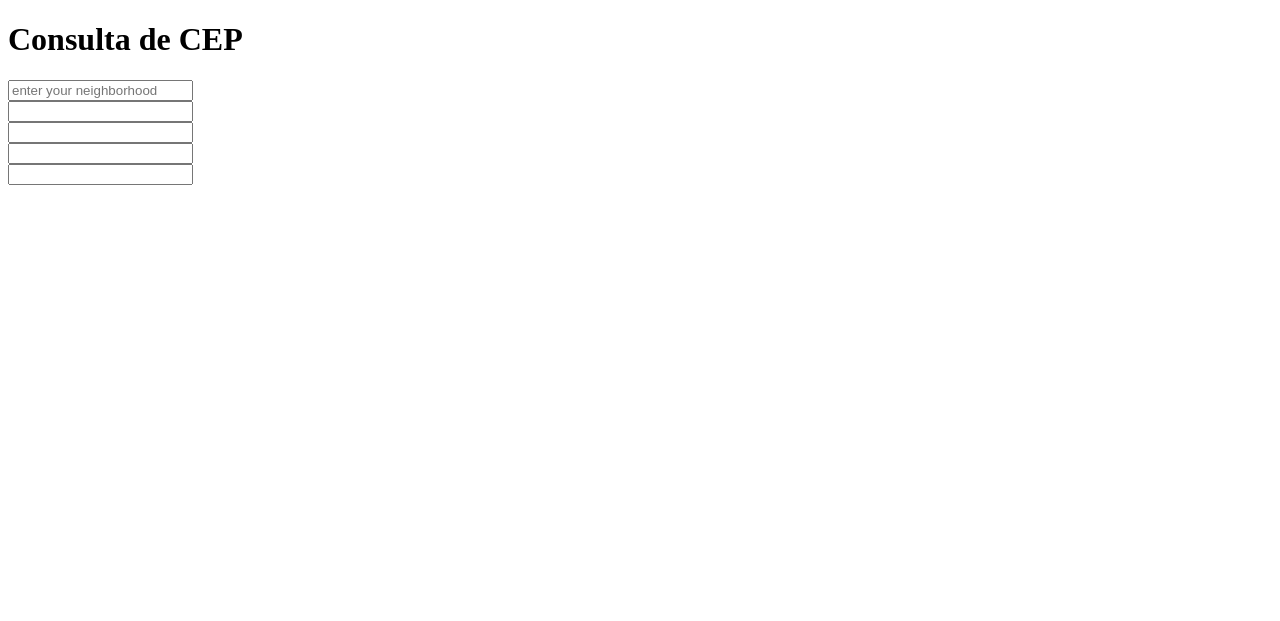
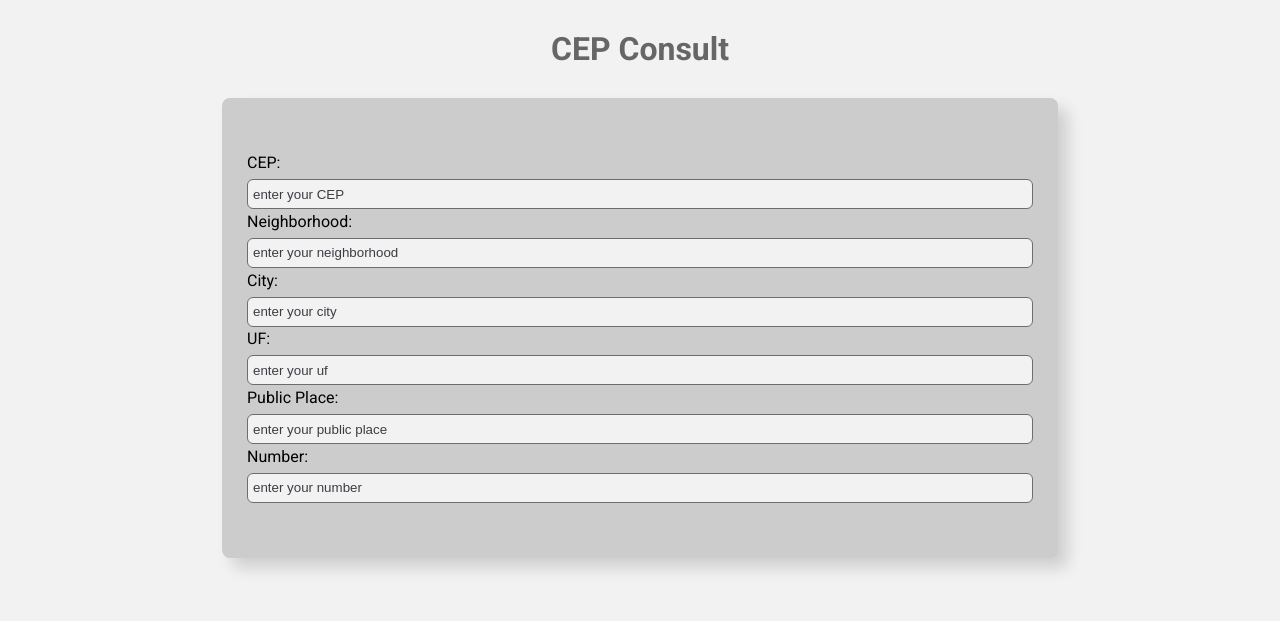
Before and after one commit to EricSouzaDosSantos/Consulta-de-CEP, a plain HTML site: page index.html in a window 1280 px wide. Drawn offline with Linux system fonts and the light colour scheme.

Commit message:
feat: added function with blur to autocomplete inputs

```diff
--- a/index.html
+++ b/index.html
@@ -1,43 +1,62 @@
 <!DOCTYPE html>
 <html lang="en">
+
 <head>
     <meta charset="UTF-8">
     <meta name="viewport" content="width=device-width, initial-scale=1.0">
     <script src="script/script.js"></script>
-    <title>Utilizando a API viaCEP</title>
+    <link rel="shortcut icon" href="assets/endereco.png" type="image/x-icon">
+    <link rel="stylesheet" href="style/style.css">
+    <title>Studying apis for front end</title>
 </head>
+
 <body>
 
-    <h1>Consulta de CEP</h1>
+    <main>
 
-    <form action="">
+        <h1>CEP Consult</h1>
+
+        <section>
+
+            <form id="Form">
 
                 <div class="control-form">
-            <label for="neighborhood"></label>
+                    <label for="cep">CEP:</label>
+                    <input type="text" id="cep" maxlength="9" placeholder="enter your CEP"
+                        onblur="ConsultCEP(this.value)">
+                </div>
+
+                <div class="control-form">
+                    <label for="neighborhood">Neighborhood:</label>
                     <input type="text" id="neighborhood" placeholder="enter your neighborhood">
                 </div>
 
                 <div class="control-form">
-            <label for="cep"></label>
-            <input type="text" id="cep">
+                    <label for="city">City:</label>
+                    <input type="text" id="city" placeholder="enter your city">
                 </div>
 
                 <div class="control-form">
-            <label for="city"></label>
-            <input type="text" id="city">
+                    <label for="uf">UF:</label>
+                    <input type="text" id="uf" placeholder="enter your uf">
                 </div>
 
                 <div class="control-form">
-            <label for="uf"></label>
-            <input type="text" id="uf">
+                    <label for="publicPlace">Public Place:</label>
+                    <input type="text" id="publicPlace" placeholder="enter your public place">
                 </div>
 
                 <div class="control-form">
-            <label for="publicPlace"></label>
-            <input type="text" id="publicPlace">
+                    <label for="publicPlace">Number:</label>
+                    <input type="text" id="number" placeholder="enter your number">
                 </div>
 
             </form>
 
+        </section>
+
+    </main>
+
 </body>
+
 </html>
--- a/script/script.js
+++ b/script/script.js
@@ -0,0 +1,21 @@
+
+const ConsultCEP = (cep) => {
+
+    cep = cep.replace(/\D/g, '') //regular expression => regex
+
+const requests = new Request(`https://viacep.com.br/ws/${cep}/json`, {
+    'method': 'GET',
+    'headers': {
+        'Content-Type': 'aplication/json'
+    }
+})
+
+fetch(requests)
+    .then(response => response.json())
+    .then(response => {
+    document.getElementById('uf').value = response.uf
+    document.getElementById('neighborhood').value = response.bairro
+    document.getElementById('city').value = response.localidade
+    document.getElementById('publicPlace').value = response.logradouro
+})
+}
--- /dev/null
+++ b/style/style.css
@@ -0,0 +1,77 @@
+@import url('https://fonts.googleapis.com/css2?family=Roboto:ital,wght@0,100;0,300;0,400;0,500;0,700;0,900;1,100;1,300;1,400;1,500;1,700;1,900&display=swap');
+
+*{
+    margin: 0;
+    padding: 0;
+    box-sizing: border-box;
+}
+
+:root{
+    --font: "Roboto", sans-serif;
+}
+
+body{
+    font-family: var(--font);
+    /* background-color: #f2f2f7; */
+    background-color: #F2F2F2;
+}
+
+h1{
+    text-align: center;
+    color: #666666;
+}
+
+main{
+    width: 70%;
+    max-width: 1440px;
+    margin: 0 auto;
+    padding: 30px;
+}
+
+section{
+    background-color: #CCCCCC;
+    padding: 25px;
+    margin: 30px 0;
+    border-radius: 8px;
+    box-shadow: 10px 10px 15px #00000025;
+}
+
+form{
+    display: flex;
+    height: 350px;
+    margin: 30px 0;
+    flex-direction: column;
+    justify-content: space-between;
+
+}
+
+.control-form{
+    height: 56px;
+    display: flex;
+    flex-direction: column;
+    justify-content: space-between;
+}
+
+input{
+    height: 30px;
+    border: solid 1px #6d6d6d;
+    border-radius: 6px;
+    font-weight: medium;
+    background-color: #F2F2F2;
+    caret-color: aquamarine;
+    text-indent: 5px;
+}
+
+input::placeholder{
+    color: #3c3c43;
+}
+
+input[type="number"]{
+    appearance: textfield;
+}
+
+input[type="number"]::-webkit-outer-spin-button,
+input[type="number"]::-webkit-inner-spin-button{
+    display: none;
+    margin: 0;
+}
```
Also changed, not shown: assets/endereco.png (added). Lines whose indentation alone changed are shown as unchanged.
